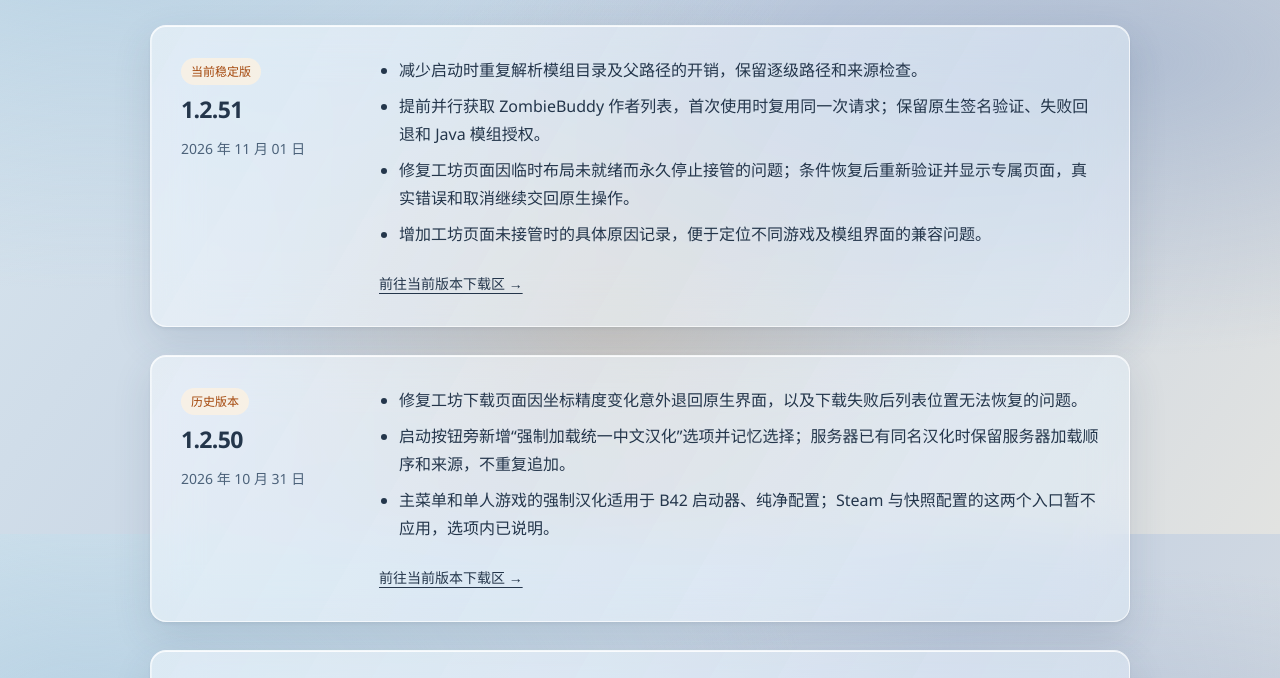
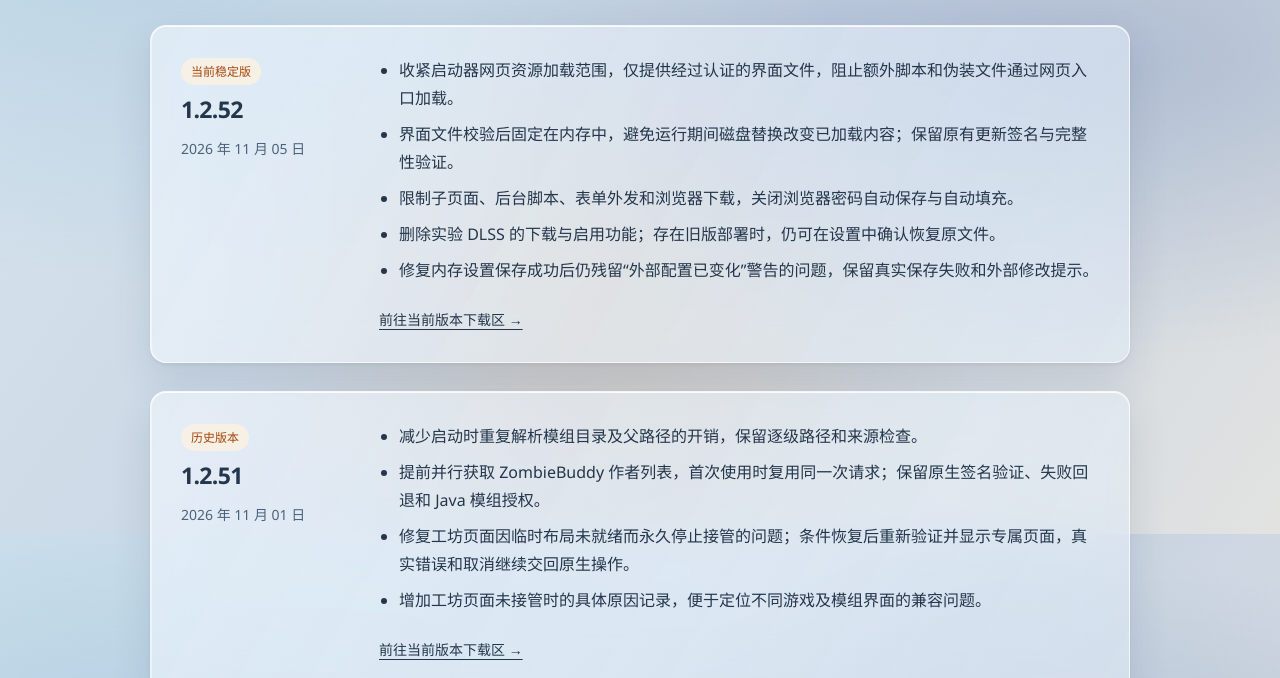
Before and after one commit to LiuDaCheng666/orange-zomboid-launcher, a website: page website/changes.html in a window 1280 px wide. Shown: the part 266-944 px from the top of the page. Drawn offline with Linux system fonts and the light colour scheme.

Commit message:
Record 1.2.52 security publication and synchronize changelog

```diff
--- a/website/changes.html
+++ b/website/changes.html
@@ -35,6 +35,23 @@
 <section class="change-entry">
 <div class="change-version">
 <span class="pill">当前稳定版</span>
+<h2>1.2.52</h2>
+<p class="muted"><time datetime="2026-11-05">2026 年 11 月 05 日</time></p>
+</div>
+<div class="change-copy">
+<ul>
+<li>收紧启动器网页资源加载范围，仅提供经过认证的界面文件，阻止额外脚本和伪装文件通过网页入口加载。</li>
+<li>界面文件校验后固定在内存中，避免运行期间磁盘替换改变已加载内容；保留原有更新签名与完整性验证。</li>
+<li>限制子页面、后台脚本、表单外发和浏览器下载，关闭浏览器密码自动保存与自动填充。</li>
+<li>删除实验 DLSS 的下载与启用功能；存在旧版部署时，仍可在设置中确认恢复原文件。</li>
+<li>修复内存设置保存成功后仍残留“外部配置已变化”警告的问题，保留真实保存失败和外部修改提示。</li>
+</ul>
+<p><a href="/#download">前往当前版本下载区 →</a></p>
+</div>
+</section>
+<section class="change-entry">
+<div class="change-version">
+<span class="pill">历史版本</span>
 <h2>1.2.51</h2>
 <p class="muted"><time datetime="2026-11-01">2026 年 11 月 01 日</time></p>
 </div>
```
Also changed, not shown: docs/quality/2026-11-05-launcher-browser-containment.md (+2 -0 lines), docs/quality/2026-11-05-retire-experimental-dlss.md (+2 -0 lines), docs/releases/2026-11-05-1.2.52-security.md (+11 -1 lines).
